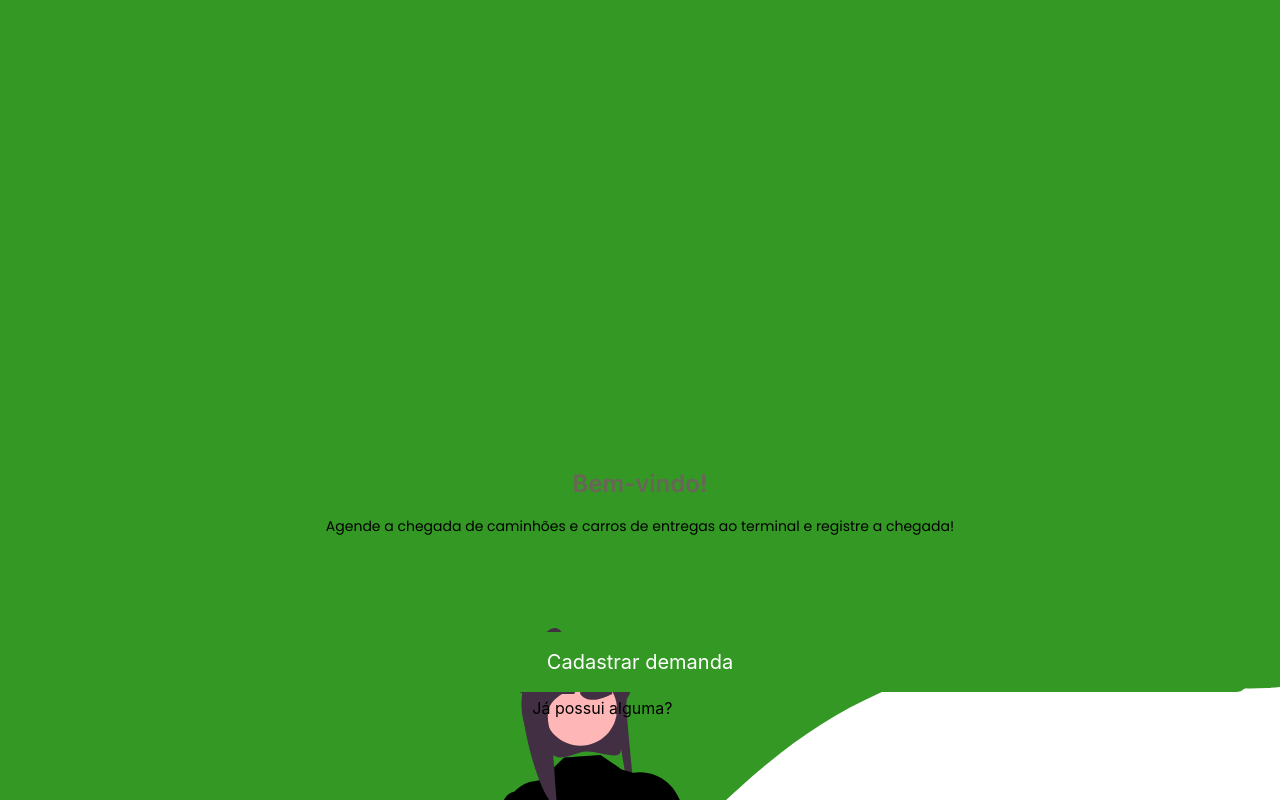
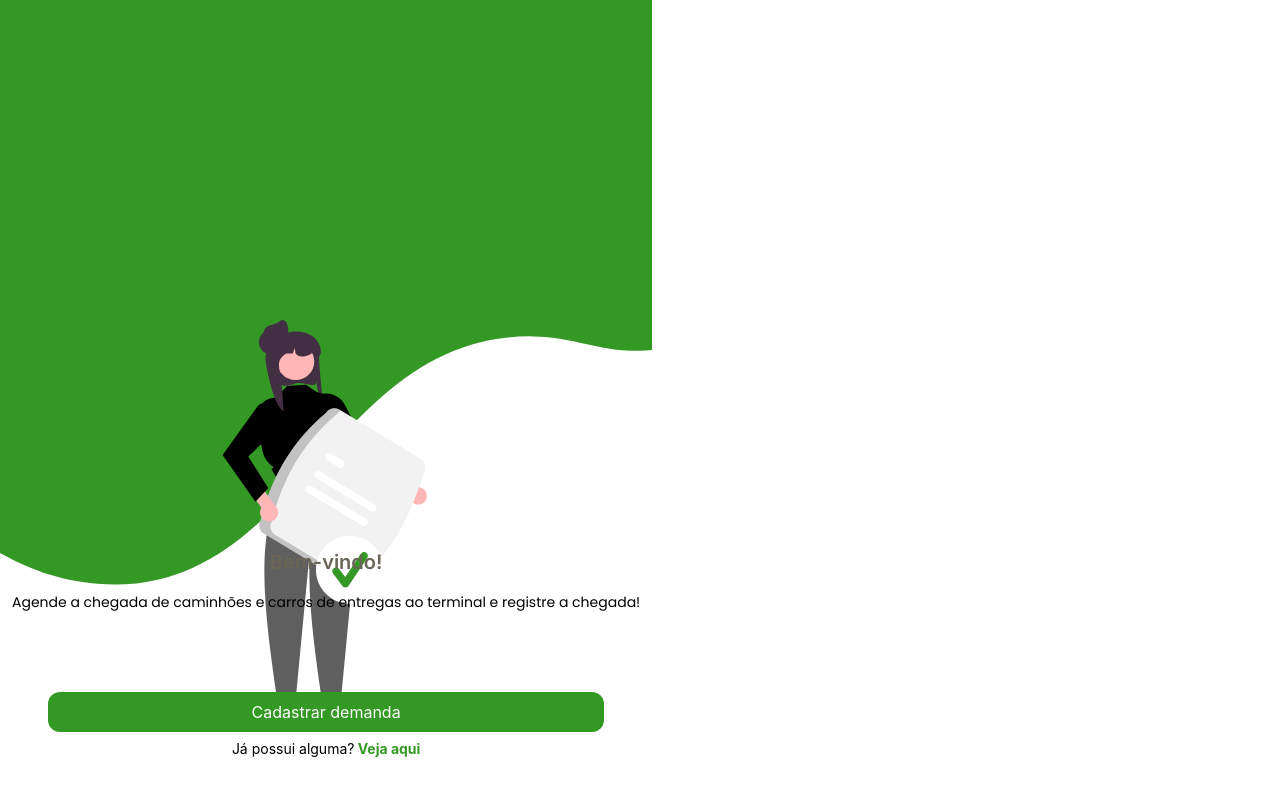
Before and after one commit to strawnico/AbreAi, a Next.js app: page / in a window 1280 px wide. Built offline with nearby package versions, Linux system fonts and the light colour scheme.

Commit message:
update dashboard

```diff
--- a/pages/demandas/cadastro.js
+++ b/pages/demandas/cadastro.js
@@ -10,7 +10,8 @@ export default function Home() {
   const [placa, setPlaca] = useState("");
   const [endereco, setEndereco] = useState("");
   const [entregador, setEntregador] = useState("");
-  const [saida, setSaida] = useState("");
+  const [saidaPrevista, setSaidaPrevista] = useState("");
+  const [chegadaPrevista, setChegadaPrevista] = useState("");
   const [chegada, setChegada] = useState("");
 
   const addDemand = async () => {
@@ -23,8 +24,10 @@ export default function Home() {
         plate: placa.toUpperCase(),
         adress: endereco,
         name: entregador,
-        exit: saida,
+        exitPrevista: saidaPrevista,
+        arrivePrevista: chegadaPrevista,
         arrive: chegada,
+
       });
       window.location.pathname = "demandas/dashboard";
     } catch (error) {
@@ -89,7 +92,7 @@ export default function Home() {
             <div>
               <p>Horario saída</p>
               <input
-                onChange={(e) => setSaida(e.target.value)}
+                onChange={(e) => setSaidaPrevista(e.target.value)}
                 className=" w-36 border border-gray-400 outline-none hover:border-green-400 rounded-xl pl-5 py-2"
                 placeholder="00:00"
               ></input>
@@ -97,7 +100,7 @@ export default function Home() {
             <div>
               <p>Horario Chegada</p>
               <input
-                onChange={(e) => setChegada(e.target.value)}
+                onChange={(e) => setChegadaPrevista(e.target.value)}
                 className=" w-36 border border-gray-400 outline-none hover:border-green-400 rounded-xl pl-5 py-2"
                 placeholder="00:00"
               ></input>
--- a/pages/demandas/dashboard.js
+++ b/pages/demandas/dashboard.js
@@ -9,6 +9,7 @@ export default function Dashboard() {
     const querySnapshot = await getDocs(collection(db, "demandas"));
 
     const lista = [];
+    const date = new Date().toLocaleTimeString();
 
     querySnapshot.forEach((doc) => {
       lista.push({ ...doc.data(), id: doc.id });
@@ -23,9 +24,21 @@ export default function Dashboard() {
   return (
     <div>
       <main>
-        <div>{demandas.map((demanda) => (
-            <div key={demanda.id}>{demanda.plate}</div>
-        ))}</div>
+        <h1 className="ml-5 my-5 text-2xl font-medium">Dashboard</h1>
+        <div>
+          {demandas.map((demanda) => (
+            <div
+              key={demanda.id}
+              className={` bg-gray-100 mx-5 mt-3 rounded-lg h-28 ${
+                demanda.arrivePrevista <= demanda.arrive
+                  ? "border-l-8 border-green-600"
+                  : "border-l-8 border-red-600"
+              }`}
+            >
+              <p className="">{demanda.plate}</p>
+            </div>
+          ))}
+        </div>
       </main>
     </div>
   );
--- a/pages/index.js
+++ b/pages/index.js
@@ -18,25 +18,25 @@ export default function Home() {
 
       <main className={` bgWpp ${styles.main}`}>
         <div className="text-center my-auto mb-4">
-          <h1 className="font-inter font-semibold text-[#6B6458] text-2xl">
+          <h1 className="font-inter font-semibold text-[#6B6458] text-xl">
             Bem-vindo!
           </h1>
         </div>
-        <div className="text-center mb-24">
+        <div className="text-center mb-20">
           <p className="font-poppins text-sm font-normal mx-3">
             Agende a chegada de caminhões e carros de entregas ao terminal e
             registre a chegada!{" "}
           </p>
         </div>
         <button
-          className="mb-1 font-normal text-xl text-white bg-[#349924] rounded-xl mx-8 px-4 py-4"
+          className="mb-1 font-normal text-md text-white bg-[#349924] rounded-xl mx-12 py-2"
           onClick={() => (location.pathname = "demandas/cadastro")}
         >
           Cadastrar demanda
         </button>
-        <div className="text-center mb-20">
-          <span>Já possui alguma?</span>
-          <a href="/demandas/dashboard" className=" text-[#349924] font-bold"> Veja aqui</a>
+        <div className="text-center mb-10">
+          <span className="text-sm">Já possui alguma?</span>
+          <a href="/demandas/dashboard" className=" text-sm text-[#349924] font-bold"> Veja aqui</a>
         </div>
       </main>
     </div>
--- a/styles/globals.css
+++ b/styles/globals.css
@@ -26,8 +26,9 @@ a {
   background-color: #ffffff;
   background-image: url("../public/Wpp.svg");
   background-position: top center;
-  background-size: 100% auto;
+  background-size: 100%;
   background-repeat: no-repeat;
+  position: absolute;
 }
 
 /* @media (prefers-color-scheme: dark) {
```
